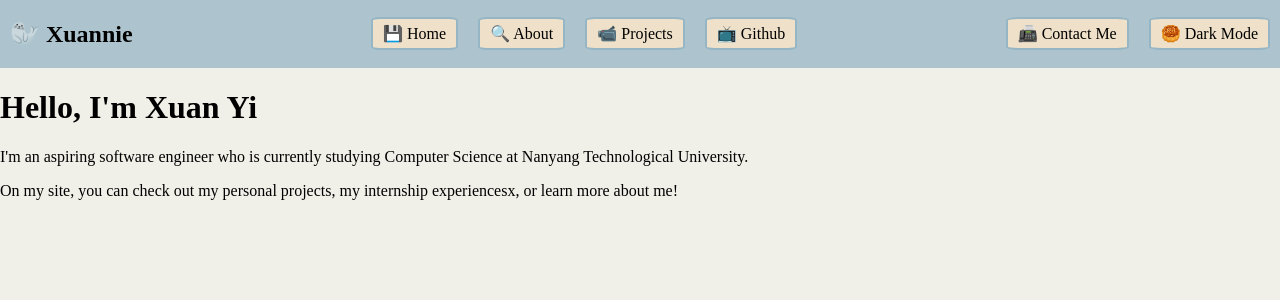
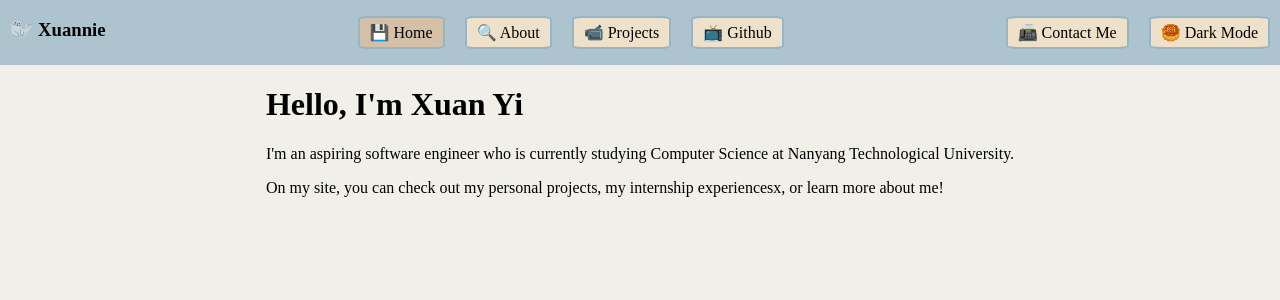
Before and after one commit to Xuanniee/Personal-Website, an Angular app: page /home in a window 1280 px wide. Shown: the top 300 px of the page. Built offline with nearby package versions, Linux system fonts and the light colour scheme.

Commit message:
Fix navbar selection
Fixed navbar to be able to hover and select to indicate to user which tab was
selected.

```diff
--- a/src/app/app.routes.ts
+++ b/src/app/app.routes.ts
@@ -3,6 +3,7 @@ import { HomepageComponent } from './pages/homepage/homepage.component';
 import { AboutpageComponent } from './pages/aboutpage/aboutpage.component';
 import { ProjectpageComponent } from './pages/projectpage/projectpage.component';
 
+// Take note that routes should be from most specific to least as it will match whichever it can match first
 export const routes: Routes = [
     {
         path: "",
--- a/src/app/components/navbar/navbar.component.css
+++ b/src/app/components/navbar/navbar.component.css
@@ -17,6 +17,8 @@
 
     /** Ensure the navbar stays while scrolling */
     position: sticky;
+    /** Tells the navbar where to stick from */
+    top: 0;
 }
 
 .navbar-logo {
@@ -41,8 +43,23 @@
     border-radius: 10%; /** Set border to be rounded */
 
     list-style-type: none;
+    background-color: #EEE0C9;
+}
 
-    background-color: #EEE0C9;
+.navbar-link a {
+    /** Targets the <a> tag within the li tag of navbar-link */
+    text-decoration: none; /** Remove the underlining of links */
+    color: inherit; /** Text color follow parents */
+}
+
+.navbar-link:hover {
+    /** Button to become darker while hovering. Must change color according to what the navbar-link color is */
+    background-color: #D3C0A7;
+}
+
+.navbar-link.active {
+    /** Assigned to button that is currently clicked, i.e. which button we are on */
+    background-color: #D3C0A7; /** Changed to hover color permanently */
 }
 
 /* Remove default button styling */
--- a/src/app/components/navbar/navbar.component.html
+++ b/src/app/components/navbar/navbar.component.html
@@ -4,18 +4,34 @@
     <!-- Nav Links for Users -->
     <div class="navbar-logo">
         <!-- TODO Insert an image tag here-->
-         <h2>🦭 Xuannie</h2>
+        <h3>🦭 Xuannie</h3>
     </div>
     <ul class="navbar-link-container">
-        <li class="navbar-link"><a routerLink="/">💾 Home</a></li>
-        <li class="navbar-link"><a routerLink="/about">🔍 About</a></li>
-        <li class="navbar-link"><a routerLink="/projects">📹 Projects</a></li>
-        <li class="navbar-link"><a routerLink="/github">📺 Github</a></li>
+        <!-- routerLinkActive="active" assigns the class active to the link when clicked, allowing us to display CSS properties to make it look clicked -->
+        <li class="navbar-link" routerLinkActive="active" [routerLinkActiveOptions]="{ exact: true }">
+            <a class="" routerLink="/home">💾 Home</a>
+        </li>
+        <li class="navbar-link" routerLinkActive="active" [routerLinkActiveOptions]="{ exact: true }">
+            <a routerLink="/about">🔍 About</a>
+        </li>
+        <li class="navbar-link" routerLinkActive="active" [routerLinkActiveOptions]="{ exact: true }">
+            <a routerLink="/projects">📹 Projects</a>
+        </li>
+        <li class="navbar-link" routerLinkActive="active" [routerLinkActiveOptions]="{ exact: true }">
+            <a routerLink="/github">📺 Github</a>
+        </li>
     </ul>
 
     <!-- User Actions -->
     <div class="navbar-link-container">
-        <li class="navbar-link"><a routerLink="/contact">📠 Contact Me</a></li>
-        <li class="navbar-link"><button class="no-style-button">🥮 Dark Mode</button></li>
+        <li class="navbar-link" routerLinkActive="active" [routerLinkActiveOptions]="{ exact: true }">
+            <a routerLink="/contact">📠 Contact Me</a>
+        </li>
+        <li class="navbar-link" routerLinkActive="active" [routerLinkActiveOptions]="{ exact: true }">
+            <button class="no-style-button">🥮 Dark Mode</button>
+        </li>
     </div>
 </nav>
+
+<!-- The routed views render in the <router-outlet>-->
+<router-outlet></router-outlet>
--- a/src/app/components/navbar/navbar.component.ts
+++ b/src/app/components/navbar/navbar.component.ts
@@ -1,9 +1,10 @@
 import { Component } from '@angular/core';
+import { RouterLink, RouterLinkActive, RouterOutlet } from '@angular/router';
 
 @Component({
   selector: 'app-navbar',
   standalone: true,
-  imports: [],
+  imports: [RouterLink, RouterLinkActive, RouterOutlet],
   templateUrl: './navbar.component.html',
   styleUrl: './navbar.component.css'
 })
--- a/src/app/components/projectcard/projectcard.component.html
+++ b/src/app/components/projectcard/projectcard.component.html
@@ -1 +1,3 @@
-<p>projectcard works!</p>
+<div class="project-div">
+
+</div>
--- a/src/app/pages/homepage/homepage.component.css
+++ b/src/app/pages/homepage/homepage.component.css
@@ -0,0 +1,8 @@
+.home-content-div {
+    display: flex;
+    flex-direction: row;
+}
+
+.spacer {
+    flex: 1;
+}
--- a/src/app/pages/homepage/homepage.component.html
+++ b/src/app/pages/homepage/homepage.component.html
@@ -1,11 +1,16 @@
 <div class="homepage">
     <app-navbar></app-navbar>
 
-    <div class="self-introduction">
-        <h1>Hello, I'm Xuan Yi</h1>
-        <p>I'm an aspiring software engineer who is currently studying Computer Science at Nanyang Technological University.</p>
+    <div class="home-content-div">
+        <div class="spacer"></div>
 
-        <p>On my site, you can check out my personal projects, my internship experiencesx, or learn more about me!</p>
+        <div class="self-introduction">
+            <h1>Hello, I'm Xuan Yi</h1>
+            <p>I'm an aspiring software engineer who is currently studying Computer Science at Nanyang Technological University.</p>
+
+            <p>On my site, you can check out my personal projects, my internship experiencesx, or learn more about me!</p>
+        </div>
+
+        <div class="spacer"></div>
     </div>
-
 </div>
```
Also changed, not shown: src/app/components/contactform/contactform.component.html (added, +17 -0 lines), src/app/components/contactform/contactform.component.ts (added, +12 -0 lines), src/app/components/contactform/contactform.component.css (added), 1 other file (tests, documents, lock files or other folders).
